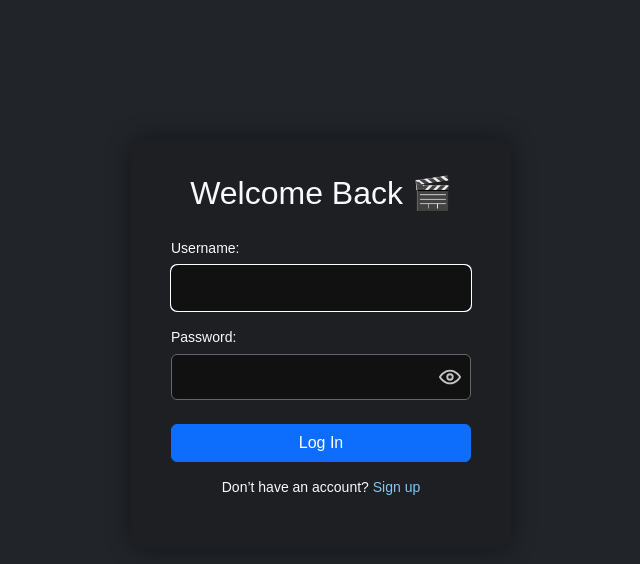
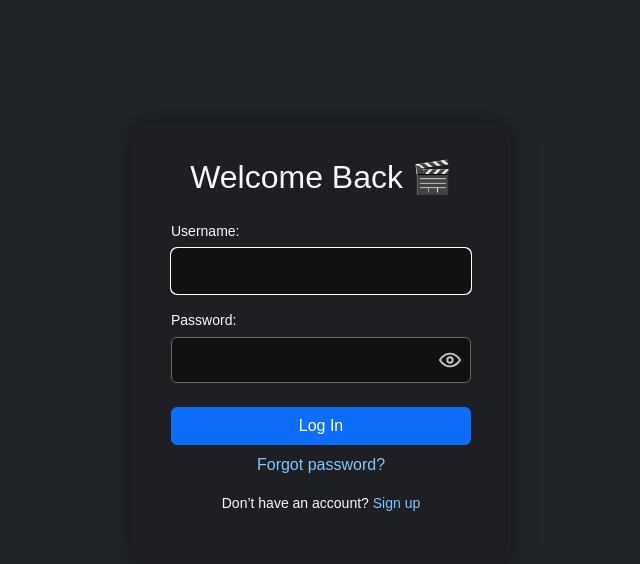
Before and after one commit to Ceri-Jane/quickflicks_test, a Django app: page /accounts/login/ in a window 1280 px wide. Shown: the part 56-620 px from the top of the page, without its empty margins (319-959 px from the left). Run offline with Django 5.2, Linux system fonts and the light colour scheme.

Commit message:
add stuff

```diff
--- a/quickflicks/settings.py
+++ b/quickflicks/settings.py
@@ -29,7 +29,7 @@ SECRET_KEY = 'django-insecure-kks*9x7rwgjbxw7ggban+vz)jyoezzw1^^26itg(l8fyjq*$#g
 # SECURITY WARNING: don't run with debug turned on in production!
 DEBUG = True
 
-ALLOWED_HOSTS = []
+ALLOWED_HOSTS = ['127.0.0.1', 'localhost']
 
 
 # Application definition
--- a/quickflicks/urls.py
+++ b/quickflicks/urls.py
@@ -14,6 +14,7 @@ Including another URLconf
     1. Import the include() function: from django.urls import include, path
     2. Add a URL to urlpatterns:  path('blog/', include('blog.urls'))
 """
+
 from django.contrib import admin
 from django.urls import path, include
 from django.contrib.auth import views as auth_views
@@ -21,29 +22,29 @@ from django.contrib.auth import views as auth_views
 urlpatterns = [
     path('admin/', admin.site.urls),
 
-    # Django's built-in authentication pages (login, logout, password reset, etc)
+    # ✅ Built-in login / logout / password reset
     path('accounts/', include('django.contrib.auth.urls')),
 
-    # Our custom account pages (signup, profile)
+    # ✅ Custom auth (signup, profile, etc)
     path('accounts/', include('accounts.urls')),
 
-    # Home + movie search
+    # ✅ Password Reset Pages (styled)
+    path("password_reset/", auth_views.PasswordResetView.as_view(
+        template_name="registration/password_reset.html"
+    ), name="password_reset"),
+
+    path("password_reset_done/", auth_views.PasswordResetDoneView.as_view(
+        template_name="registration/password_reset_done.html"
+    ), name="password_reset_done"),
+
+    path("reset/<uidb64>/<token>/", auth_views.PasswordResetConfirmView.as_view(
+        template_name="registration/password_reset_confirm.html"
+    ), name="password_reset_confirm"),
+
+    path("reset/done/", auth_views.PasswordResetCompleteView.as_view(
+        template_name="registration/password_reset_complete.html"
+    ), name="password_reset_complete"),
+
+    # ✅ Your movie pages (home, shelf, etc)
     path('', include('movies.urls')),
-
-    path("password_reset/", auth_views.PasswordResetView.as_view(
-    template_name="registration/password_reset.html"
-), name="password_reset"),
-
-path("password_reset_done/", auth_views.PasswordResetDoneView.as_view(
-    template_name="registration/password_reset_done.html"
-), name="password_reset_done"),
-
-path("reset/<uidb64>/<token>/", auth_views.PasswordResetConfirmView.as_view(
-    template_name="registration/password_reset_confirm.html"
-), name="password_reset_confirm"),
-
-path("reset_done/", auth_views.PasswordResetCompleteView.as_view(
-    template_name="registration/password_reset_complete.html"
-), name="password_reset_complete"),
-
 ]
--- a/templates/registration/login.html
+++ b/templates/registration/login.html
@@ -1,6 +1,8 @@
 {% extends "base.html" %}
 {% load static %}
 {% block content %}
+
+<link rel="stylesheet" href="{% static 'css/auth.css' %}">
 
 <div class="auth-wrapper">
     <div class="auth-card">
@@ -18,7 +20,7 @@
                 {{ form.password.label_tag }}
                 <div class="password-row">
                     {{ form.password }}
-                    <svg class="password-toggle" viewBox="0 0 24 24" fill="none" stroke="white" stroke-width="2">
+                    <svg class="password-toggle" onclick="togglePassword('id_password')" viewBox="0 0 24 24" fill="none" stroke="white" stroke-width="2">
                         <path d="M1 12s4-7 11-7 11 7 11 7-4 7-11 7S1 12 1 12z"/>
                         <circle cx="12" cy="12" r="3"/>
                     </svg>
@@ -27,9 +29,15 @@
 
             <button type="submit" class="btn btn-primary w-100 mt-2">Log In</button>
 
-            <p class="auth-alt-text">
+            <!-- ✅ Forgot Password link added back -->
+            <div class="text-center mt-2">
+                <a href="{% url 'password_reset' %}" class="forgot-link">Forgot password?</a>
+            </div>
+
+            <p class="auth-alt-text mt-3">
                 Don’t have an account? <a href="{% url 'signup' %}">Sign up</a>
             </p>
+
         </form>
     </div>
 </div>
```
